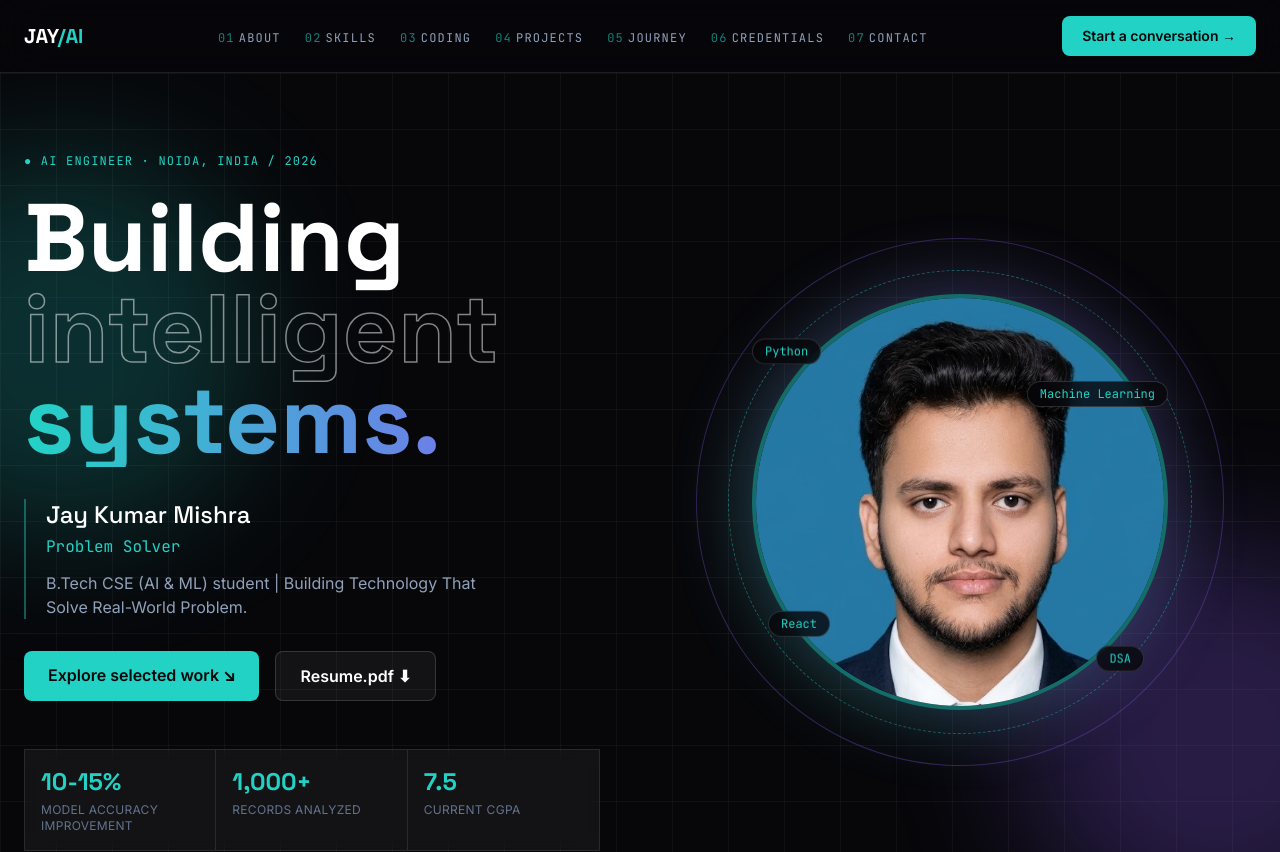
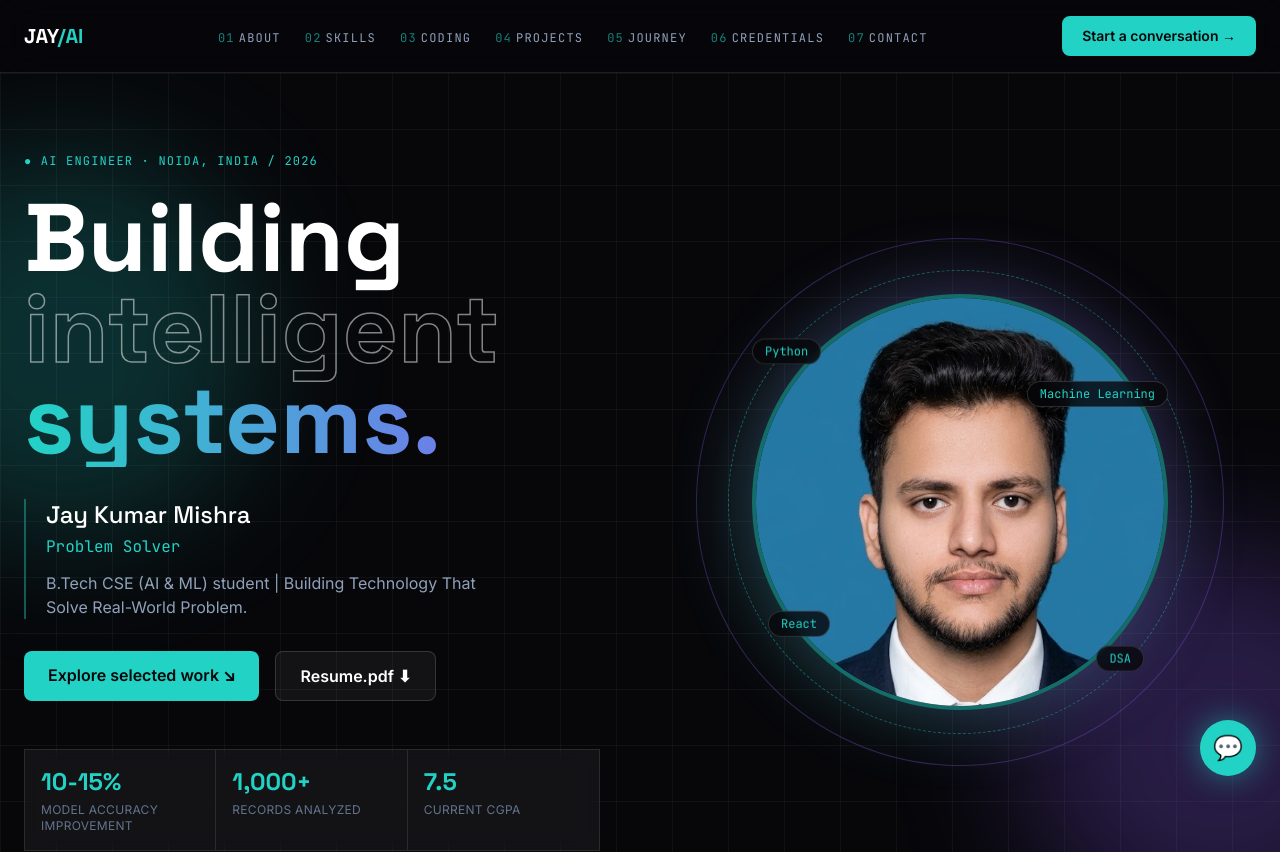
Before and after one commit to jay7033/MYPORTFOLIO, a React app: page / in a window 1280 px wide. Shown: the top 852 px of the page. Built offline with nearby package versions, Linux system fonts and the light colour scheme; the HTML template or start-up script is replaced by a standard one.

Commit message:
Add chatbot to App

```diff
--- a/src/App.tsx
+++ b/src/App.tsx
@@ -8,6 +8,7 @@ import Experience from './components/Experience'
 import Certificates from './components/Certificates'
 import Contact from './components/Contact'
 import Footer from './components/Footer'
+import ChatBot from './components/ChatBot'
 
 export default function App() {
   return (
@@ -24,6 +25,7 @@ export default function App() {
         <Contact />
       </main>
       <Footer />
+      <ChatBot />
     </>
   )
 }
```
